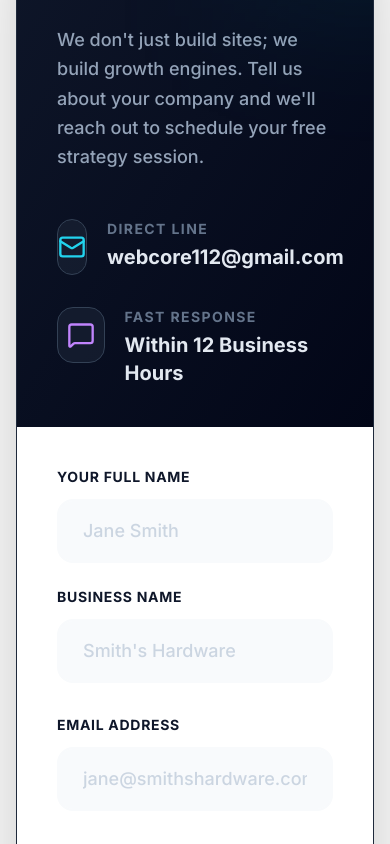
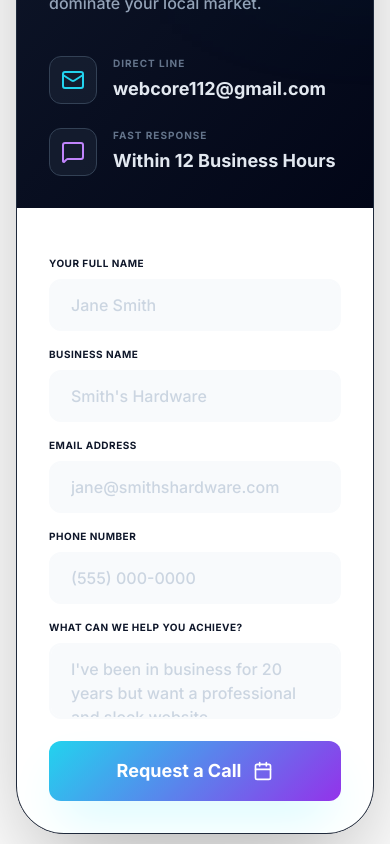
Before and after one commit to WebCore-host/webcore-site, a React (Vite) app: page / in a window 390 px wide. Shown: the part 6240-7084 px from the top of the page. Built offline with nearby package versions, Linux system fonts and the light colour scheme.

Commit message:
Update Contact.tsx

```diff
--- a/components/Contact.tsx
+++ b/components/Contact.tsx
@@ -1,65 +1,84 @@
 
 import React, { useState } from 'react';
-import { Send, Calendar, Mail, MessageSquare, CheckCircle2 } from 'lucide-react';
+import { Send, Calendar, Mail, MessageSquare, CheckCircle2, Phone } from 'lucide-react';
 
 const Contact: React.FC = () => {
   const [submitted, setSubmitted] = useState(false);
+  const [isSubmitting, setIsSubmitting] = useState(false);
 
-  const handleSubmit = (e: React.FormEvent) => {
+  const handleSubmit = (e: React.FormEvent<HTMLFormElement>) => {
     e.preventDefault();
+    setIsSubmitting(true);
+
+    const formData = new FormData(e.currentTarget);
+
+    // This sends the data to Netlify's "Honeypot" and Form bot
+    fetch("/", {
+      method: "POST",
+      headers: { "Content-Type": "application/x-www-form-urlencoded" },
+      body: new URLSearchParams(formData as any).toString(),
+    })
+      .then(() => {
         setSubmitted(true);
+        setIsSubmitting(false);
+      })
+      .catch((error) => {
+        console.error(error);
+        alert("There was an error. If you are running this locally, the form won't send until you deploy to Netlify!");
+        setIsSubmitting(false);
+      });
   };
 
   return (
-    <section id="contact" className="py-24 bg-white relative">
+    <section id="contact" className="py-10 md:py-16 bg-white relative overflow-hidden scroll-mt-20">
       <div className="max-w-7xl mx-auto px-4">
-        <div className="bg-slate-950 rounded-[3rem] overflow-hidden shadow-[0_40px_100px_-15px_rgba(0,0,0,0.3)] flex flex-col lg:flex-row border border-slate-800">
+        <div className="bg-slate-950 rounded-[3rem] overflow-hidden shadow-[0_40px_100px_-15px_rgba(0,0,0,0.3)] flex flex-col lg:flex-row border border-slate-800 animate-in fade-in zoom-in duration-1000">
 
           {/* INFO PANEL */}
-          <div className="p-10 lg:p-20 lg:w-5/12 text-white bg-gradient-to-br from-slate-900 to-slate-950 relative overflow-hidden">
+          <div className="p-8 lg:p-14 lg:w-5/12 text-white bg-gradient-to-br from-slate-900 to-slate-950 relative overflow-hidden">
             <div className="absolute top-0 right-0 w-64 h-64 bg-cyan-500/10 blur-[80px] -mr-32 -mt-32"></div>
 
-            <h2 className="text-4xl lg:text-6xl font-black mb-8 leading-tight">
+            <h2 className="text-3xl lg:text-5xl font-black mb-6 leading-tight">
               Let's talk <br />
               <span className="text-cyan-400">Business.</span>
             </h2>
-            <p className="text-slate-400 text-lg mb-12 leading-relaxed font-medium">
-              We don't just build sites; we build growth engines. Tell us about your company and we'll reach out to schedule your free strategy session.
+            <p className="text-slate-400 text-base mb-10 leading-relaxed font-medium">
+              Every message goes straight to our team. We're ready to help you dominate your local market.
             </p>
 
-            <div className="space-y-8">
-              <div className="flex items-start gap-5 group">
-                <div className="w-14 h-14 rounded-2xl bg-slate-800/50 border border-slate-700 flex items-center justify-center group-hover:border-cyan-500/50 transition-colors">
-                  <Mail className="w-7 h-7 text-cyan-400" />
+            <div className="space-y-6">
+              <div className="flex items-start gap-4 group cursor-default">
+                <div className="w-12 h-12 rounded-xl bg-slate-800/50 border border-slate-700 flex items-center justify-center group-hover:border-cyan-500/50 transition-colors">
+                  <Mail className="w-6 h-6 text-cyan-400" />
                 </div>
                 <div>
-                  <p className="text-slate-500 text-sm font-bold uppercase tracking-widest mb-1">Direct Line</p>
-                  <p className="font-bold text-xl text-slate-200">webcore112@gmail.com</p>
+                  <p className="text-slate-500 text-[10px] font-black uppercase tracking-widest mb-1">Direct Line</p>
+                  <p className="font-bold text-lg text-slate-200">webcore112@gmail.com</p>
                 </div>
               </div>
 
-              <div className="flex items-start gap-5 group">
-                <div className="w-14 h-14 rounded-2xl bg-slate-800/50 border border-slate-700 flex items-center justify-center group-hover:border-purple-500/50 transition-colors">
-                  <MessageSquare className="w-7 h-7 text-purple-400" />
+              <div className="flex items-start gap-4 group cursor-default">
+                <div className="w-12 h-12 rounded-xl bg-slate-800/50 border border-slate-700 flex items-center justify-center group-hover:border-purple-500/50 transition-colors">
+                  <MessageSquare className="w-6 h-6 text-purple-400" />
                 </div>
                 <div>
-                  <p className="text-slate-500 text-sm font-bold uppercase tracking-widest mb-1">Fast Response</p>
-                  <p className="font-bold text-xl text-slate-200">Within 12 Business Hours</p>
+                  <p className="text-slate-500 text-[10px] font-black uppercase tracking-widest mb-1">Fast Response</p>
+                  <p className="font-bold text-lg text-slate-200">Within 12 Business Hours</p>
                 </div>
               </div>
             </div>
           </div>
 
           {/* FORM PANEL */}
-          <div className="p-10 lg:p-20 lg:w-7/12 bg-white">
+          <div className="p-8 lg:p-12 lg:w-7/12 bg-white flex flex-col justify-center">
             {submitted ? (
               <div className="h-full flex flex-col items-center justify-center text-center animate-in fade-in slide-in-from-bottom-4 duration-700">
-                <div className="w-24 h-24 bg-cyan-50 rounded-full flex items-center justify-center mb-8 border-4 border-white shadow-xl shadow-cyan-100">
-                  <CheckCircle2 className="w-12 h-12 text-cyan-500" />
+                <div className="w-20 h-20 bg-cyan-50 rounded-full flex items-center justify-center mb-6 border-4 border-white shadow-xl shadow-cyan-100">
+                  <CheckCircle2 className="w-10 h-10 text-cyan-500" />
                 </div>
-                <h3 className="text-3xl font-black text-slate-900 mb-4">Request Received!</h3>
-                <p className="text-slate-600 text-lg max-w-sm mx-auto mb-10">
-                  A WebCore strategist will email you shortly to find a time that works for your schedule.
+                <h3 className="text-2xl font-black text-slate-900 mb-3">Request Received!</h3>
+                <p className="text-slate-600 text-base max-w-sm mx-auto mb-8">
+                  Your message has been sent. Check your email for a confirmation soon.
                 </p>
                 <button
                   onClick={() => setSubmitted(false)}
@@ -69,58 +88,81 @@ const Contact: React.FC = () => {
                 </button>
               </div>
             ) : (
-              <form onSubmit={handleSubmit} className="space-y-8">
-                <div className="grid grid-cols-1 md:grid-cols-2 gap-6">
-                  <div>
-                    <label className="block text-sm font-black text-slate-900 mb-3 uppercase tracking-wider">Your Full Name</label>
+              <form
+                name="contact"
+                method="POST"
+                data-netlify="true"
+                onSubmit={handleSubmit}
+                className="space-y-4 md:space-y-6"
+              >
+                {/* Hidden input for Netlify bot detection */}
+                <input type="hidden" name="form-name" value="contact" />
+
+                <div className="grid grid-cols-1 md:grid-cols-2 gap-4">
+                  <div className="group">
+                    <label className="block text-[10px] font-black text-slate-900 mb-2 uppercase tracking-wider transition-colors group-focus-within:text-cyan-500">Your Full Name</label>
                     <input
+                      name="name"
                       type="text"
                       required
-                      className="w-full px-6 py-4 rounded-2xl border-2 border-slate-50 bg-slate-50 focus:bg-white focus:border-cyan-400 focus:outline-none transition-all text-slate-900 font-medium text-lg placeholder:text-slate-300"
+                      className="w-full px-5 py-3 rounded-xl border-2 border-slate-50 bg-slate-50 focus:bg-white focus:border-cyan-400 focus:outline-none transition-all text-slate-900 font-medium text-base placeholder:text-slate-300"
                       placeholder="Jane Smith"
                     />
                   </div>
-                  <div>
-                    <label className="block text-sm font-black text-slate-900 mb-3 uppercase tracking-wider">Business Name</label>
+                  <div className="group">
+                    <label className="block text-[10px] font-black text-slate-900 mb-2 uppercase tracking-wider transition-colors group-focus-within:text-cyan-500">Business Name</label>
                     <input
+                      name="business"
                       type="text"
                       required
-                      className="w-full px-6 py-4 rounded-2xl border-2 border-slate-50 bg-slate-50 focus:bg-white focus:border-cyan-400 focus:outline-none transition-all text-slate-900 font-medium text-lg placeholder:text-slate-300"
+                      className="w-full px-5 py-3 rounded-xl border-2 border-slate-50 bg-slate-50 focus:bg-white focus:border-cyan-400 focus:outline-none transition-all text-slate-900 font-medium text-base placeholder:text-slate-300"
                       placeholder="Smith's Hardware"
                     />
                   </div>
                 </div>
 
-                <div>
-                  <label className="block text-sm font-black text-slate-900 mb-3 uppercase tracking-wider">Email Address</label>
+                <div className="grid grid-cols-1 md:grid-cols-2 gap-4">
+                  <div className="group">
+                    <label className="block text-[10px] font-black text-slate-900 mb-2 uppercase tracking-wider transition-colors group-focus-within:text-cyan-500">Email Address</label>
                     <input
+                      name="email"
                       type="email"
                       required
-                    className="w-full px-6 py-4 rounded-2xl border-2 border-slate-50 bg-slate-50 focus:bg-white focus:border-cyan-400 focus:outline-none transition-all text-slate-900 font-medium text-lg placeholder:text-slate-300"
+                      className="w-full px-5 py-3 rounded-xl border-2 border-slate-50 bg-slate-50 focus:bg-white focus:border-cyan-400 focus:outline-none transition-all text-slate-900 font-medium text-base placeholder:text-slate-300"
                       placeholder="jane@smithshardware.com"
                     />
                   </div>
+                  <div className="group">
+                    <label className="block text-[10px] font-black text-slate-900 mb-2 uppercase tracking-wider transition-colors group-focus-within:text-cyan-500">Phone Number</label>
+                    <input
+                      name="phone"
+                      type="tel"
+                      required
+                      className="w-full px-5 py-3 rounded-xl border-2 border-slate-50 bg-slate-50 focus:bg-white focus:border-cyan-400 focus:outline-none transition-all text-slate-900 font-medium text-base placeholder:text-slate-300"
+                      placeholder="(555) 000-0000"
+                    />
+                  </div>
+                </div>
 
-                <div>
-                  <label className="block text-sm font-black text-slate-900 mb-3 uppercase tracking-wider">What can we help you achieve?</label>
+                <div className="group">
+                  <label className="block text-[10px] font-black text-slate-900 mb-2 uppercase tracking-wider transition-colors group-focus-within:text-cyan-500">What can we help you achieve?</label>
                   <textarea
-                    rows={4}
+                    name="message"
+                    rows={2}
                     required
-                    className="w-full px-6 py-4 rounded-2xl border-2 border-slate-50 bg-slate-50 focus:bg-white focus:border-cyan-400 focus:outline-none transition-all text-slate-900 font-medium text-lg placeholder:text-slate-300 resize-none"
-                    placeholder="We've been in business for 20 years and need a modern website to reach new customers..."
+                    className="w-full px-5 py-3 rounded-xl border-2 border-slate-50 bg-slate-50 focus:bg-white focus:border-cyan-400 focus:outline-none transition-all text-slate-900 font-medium text-base placeholder:text-slate-300 resize-none"
+                    placeholder="I've been in business for 20 years but want a professional and sleek website..."
                   ></textarea>
                 </div>
 
                 <button
                   type="submit"
-                  className="w-full gradient-bg text-white font-black text-xl py-6 rounded-2xl shadow-2xl shadow-cyan-100 flex items-center justify-center gap-3 hover:opacity-95 hover:scale-[0.99] transition-all"
+                  disabled={isSubmitting}
+                  className={`w-full gradient-bg text-white font-black text-lg py-4 rounded-xl shadow-2xl shadow-cyan-100 flex items-center justify-center gap-3 transition-all group ${isSubmitting ? 'opacity-50 cursor-wait' : 'hover:opacity-95 hover:scale-[0.99] active:scale-95'}`}
                 >
-                  Request a Call
-                  <Calendar className="w-6 h-6" />
+                  {isSubmitting ? 'Sending Request...' : 'Request a Call'}
+                  {!isSubmitting && <Calendar className="w-5 h-5 group-hover:rotate-12 transition-transform" />}
                 </button>
-                <p className="text-center text-sm font-bold text-slate-300">
-                  Privacy guaranteed. We respect your inbox.
-                </p>
               </form>
             )}
           </div>
```
Lines whose indentation alone changed are shown as unchanged.
